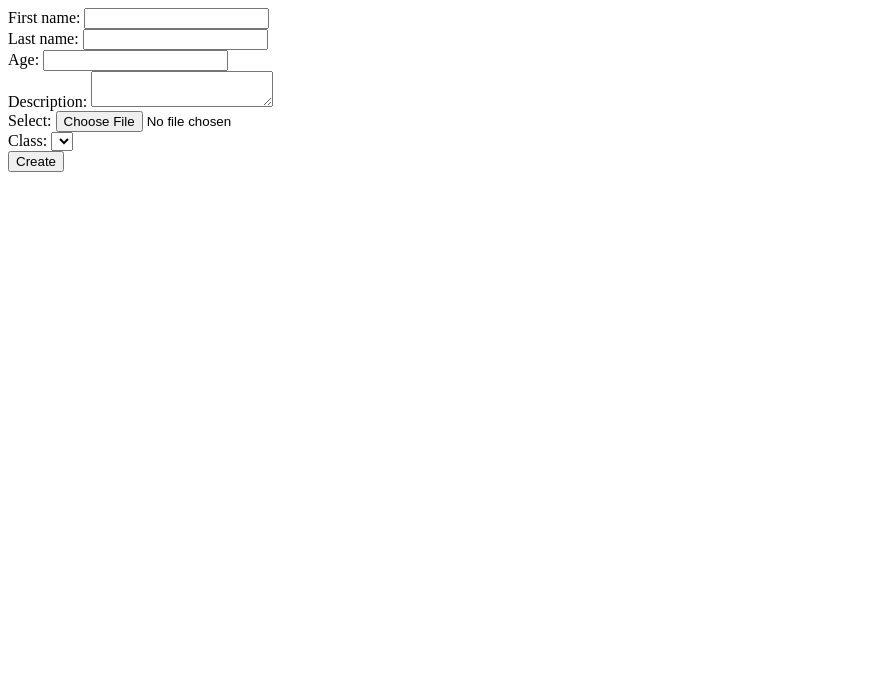
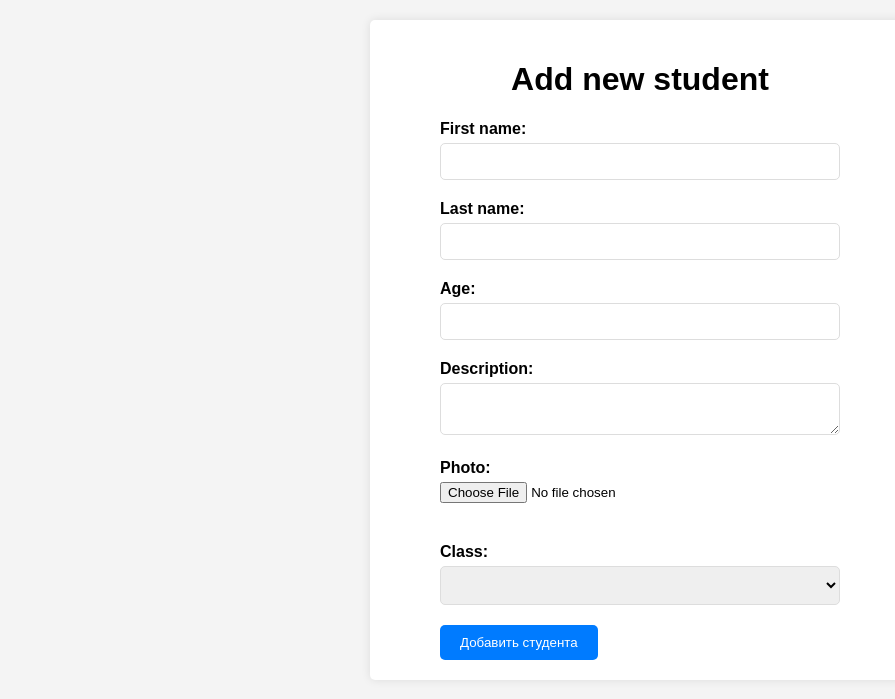
Before and after one commit to kalyibek/it-run, a Django app: page /create/ in a window 1280 px wide. Shown: the top 699 px of the page, without its empty margins (0-895 px from the left). Run offline with Django 5.2, Linux system fonts and the light colour scheme; data that the repository does not hold is empty.

Commit message:
add stylesheet and update view

```diff
--- a/school/settings.py
+++ b/school/settings.py
@@ -106,6 +106,11 @@ USE_TZ = True
 # https://docs.djangoproject.com/en/5.0/howto/static-files/
 
 STATIC_URL = 'static/'
+
+STATICFILES_DIRS = [
+    os.path.join(BASE_DIR, 'static'),
+]
+
 MEDIA_ROOT = os.path.join(BASE_DIR, 'media')
 
 # Default primary key field type
--- a/school/urls.py
+++ b/school/urls.py
@@ -3,7 +3,8 @@ from django.urls import path, include
 from django.conf.urls.static import static
 from django.conf import settings
 
-urlpatterns = [
+urlpatterns = ([
     path('admin/', admin.site.urls),
     path('', include('ww.urls'))
 ] + static(settings.MEDIA_URL, document_root=settings.MEDIA_ROOT)
++ static(settings.STATIC_URL, document_root=settings.STATIC_ROOT))
--- /dev/null
+++ b/static/css/styles.css
@@ -0,0 +1,162 @@
+body {
+    font-family: Arial, sans-serif;
+    background-color: #f4f4f4;
+    margin: 0;
+    padding: 0;
+}
+
+.container {
+    max-width: 800px;
+    margin: 20px auto;
+    padding: 20px;
+    background-color: #fff;
+    border-radius: 5px;
+    box-shadow: 0 0 10px rgba(0, 0, 0, 0.1);
+}
+
+.container_create {
+    max-width: 500px;
+    margin: 20px auto;
+    padding: 20px;
+    background-color: #fff;
+    border-radius: 5px;
+    box-shadow: 0 0 10px rgba(0, 0, 0, 0.1);
+    text-align: center;
+}
+
+.container_detail {
+    width: 500px;
+    margin: 20px auto;
+    padding: 20px;
+    background-color: #fff;
+    border-radius: 5px;
+    box-shadow: 0 0 10px rgba(0, 0, 0, 0.1);
+}
+
+table {
+    width: 100%;
+    border-collapse: collapse;
+}
+
+th, td {
+    padding: 10px;
+    border-bottom: 1px solid #ddd;
+    text-align: left;
+}
+
+th {
+    background-color: #f4f4f4;
+}
+
+tr:hover {
+    background-color: #f9f9f9;
+}
+
+.button {
+    display: inline-block;
+    padding: 10px 20px;
+    background-color: #007bff;
+    color: #fff;
+    text-decoration: none;
+    border-radius: 5px;
+}
+
+.button:hover {
+    background-color: #0056b3;
+}
+
+h1 {
+    text-align: center;
+}
+
+form {
+    display: inline-block;
+    text-align: left;
+}
+
+.form-group {
+    margin-bottom: 20px;
+}
+
+label {
+    display: block;
+    font-weight: bold;
+    margin-bottom: 5px;
+}
+
+input[type="text"],
+input[type="number"],
+textarea,
+select {
+    padding: 10px;
+    border: 1px solid #ddd;
+    border-radius: 5px;
+    width: 400px;
+    box-sizing: border-box;
+}
+
+input[type="file"] {
+    margin-bottom: 20px;
+}
+
+button {
+    padding: 10px 20px;
+    background-color: #007bff;
+    color: #fff;
+    border: none;
+    border-radius: 5px;
+    cursor: pointer;
+}
+
+button:hover {
+    background-color: #0056b3;
+}
+
+h1 {
+    text-align: center;
+}
+
+.student-info {
+    display: flex;
+    justify-content: center;
+    align-items: center;
+    margin-bottom: 20px;
+}
+
+.student-photo {
+    margin-right: 20px;
+}
+
+.student-photo img {
+    max-width: 200px;
+    border-radius: 5px;
+}
+
+.student-details {
+    text-align: left;
+}
+
+.buttons {
+    margin-bottom: 20px;
+}
+
+.button {
+    padding: 10px 20px;
+    border-radius: 5px;
+    cursor: pointer;
+    text-decoration: none;
+}
+
+.red {
+    background-color: #dc3545;
+    color: #fff;
+}
+
+.green {
+    background-color: #28a745;
+    color: #fff;
+}
+
+.button:hover {
+    opacity: 0.8;
+}
--- a/ww/templates/ww/base.html
+++ b/ww/templates/ww/base.html
@@ -1,8 +1,11 @@
+{% load static %}
 <!DOCTYPE html>
 <html lang="en">
 <head>
     <meta charset="UTF-8">
-    <title>{% block title %}{% endblock %}</title>
+    <meta name="viewport" content="width=device-width, initial-scale=1.0">
+    <title>Students</title>
+    <link rel="stylesheet" href="{% static 'css/styles.css' %}">
 </head>
 <body>
 {% block content %}{% endblock %}
--- a/ww/templates/ww/student_create.html
+++ b/ww/templates/ww/student_create.html
@@ -1,31 +1,41 @@
 {% extends 'ww/base.html' %}
+{% load static %}
 {% block title %}Student create{% endblock %}
 
 {% block content %}
-    <form action="{% url 'student_create' %}" method="POST" enctype="multipart/form-data">
+    <div class="container_create">
+        <h1>Add new student</h1>
+        <form action="{% url 'student_create' %}" method="post" enctype="multipart/form-data">
             {% csrf_token %}
-        <label for="firstName">First name:</label>
-        <input type="text" id="firstName" name="first_name">
-        <br>
-        <label for="lastName">Last name:</label>
-        <input type="text" id="lastName" name="last_name">
-        <br>
+            <div class="form-group">
+                <label for="first_name">First name:</label>
+                <input type="text" id="first_name" name="first_name" required>
+            </div>
+            <div class="form-group">
+                <label for="last_name">Last name:</label>
+                <input type="text" id="last_name" name="last_name" required>
+            </div>
+            <div class="form-group">
                 <label for="age">Age:</label>
-        <input type="text" id="age" name="age">
-        <br>
-        <label for="description">Description:</label>
-        <textarea id="description" name="description"></textarea>
-        <br>
-        <label for="file">Select:</label>
-        <input type="file" id="file" name="photo">
-        <br>
-        <label for="klass">Class:</label>
-        <select name="klass" id="klass">
+                <input type="number" id="age" name="age" required>
+            </div>
+            <div class="form-group">
+                <label for="characteristics">Description:</label>
+                <textarea id="characteristics" name="description"></textarea>
+            </div>
+            <div class="form-group">
+                <label for="photo">Photo:</label>
+                <input type="file" id="photo" name="photo">
+            </div>
+            <div class="form-group">
+                <label for="group">Class:</label>
+                <select id="group" name="klass">
                     {% for klass in klasses %}
                         <option value="{{ klass.id }}">{{ klass }}</option>
                     {% endfor %}
                 </select>
-        <br>
-        <input type="submit" value="Create">
+            </div>
+            <button type="submit">Добавить студента</button>
         </form>
+    </div>
 {% endblock %}
--- a/ww/urls.py
+++ b/ww/urls.py
@@ -6,4 +6,5 @@ urlpatterns = [
     path('<int:pk>/', views.student_detail, name='student_detail'),
     path('create/', views.student_create, name='student_create'),
     path('delete/<int:pk>/', views.student_delete, name='student_delete'),
+    path('update/<int:pk>/', views.student_update, name='student_update')
 ]
--- a/ww/views.py
+++ b/ww/views.py
@@ -41,6 +41,26 @@ def student_create(request):
     )
 
 
+def student_update(request, pk):
+    student = get_object_or_404(models.Student, pk=pk)
+    klasses = models.Klass.objects.all()
+    if request.method == 'POST':
+        student.first_name = request.POST['first_name']
+        student.last_name = request.POST['last_name']
+        student.age = request.POST['age']
+        student.description = request.POST['description']
+        student.photo = request.FILES['photo']
+        student.klass = get_object_or_404(models.Klass, pk=request.POST['klass'])
+        student.save()
+        return redirect('/')
+
+    return render(
+        request,
+        'ww/student_update.html',
+        {'klasses': klasses, 'student': student}
+    )
+
+
 def student_delete(request, pk):
     student = get_object_or_404(models.Student, pk=pk)
     student.photo.delete()
```
Also changed, not shown: ww/templates/ww/student.html (+21 -6 lines), ww/templates/ww/student_update.html (added, +45 -0 lines), ww/templates/ww/students.html (+31 -8 lines). Lines whose indentation alone changed are shown as unchanged.
